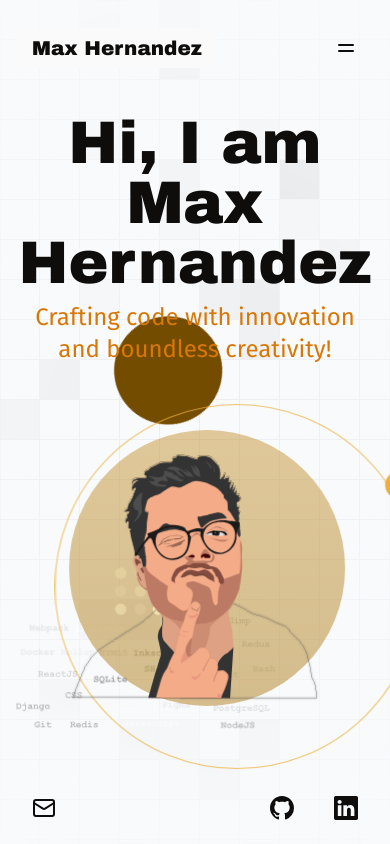
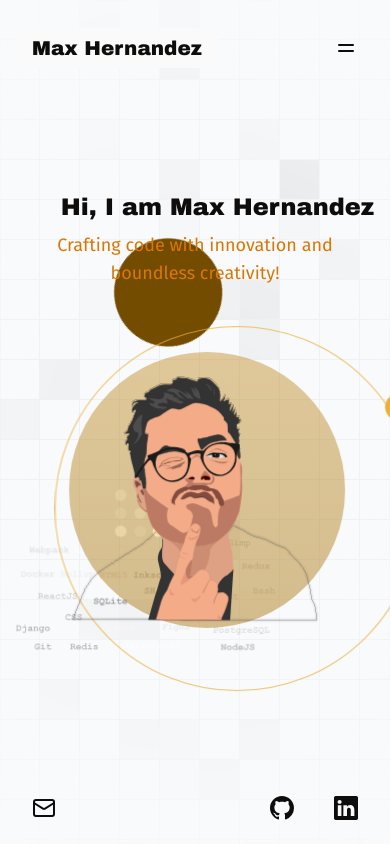
Before and after one commit to maxkalavera/maxkalavera.github.io, a Next.js app: page / in a window 390 px wide. Built offline with nearby package versions, Linux system fonts and the light colour scheme.

Commit message:
Update Hero.tsx

```diff
--- a/src/app/_components/Hero.tsx
+++ b/src/app/_components/Hero.tsx
@@ -30,10 +30,10 @@ const Hero = React.forwardRef<HTMLDivElement, Props>((
           "flex flex-col justify-center items-end gap-2",
         )}
       >
-        <h1 className="font-display text-foreground text-6xl text-center md:text-end">
+        <h1 className="font-display text-foreground text-2xl md:text-6xl text-center md:text-end">
           Hi, I am Max Hernandez
         </h1>
-        <h4 className="font-body text-amber-600  dark:text-primary-300 text-2xl text-center md:text-end">
+        <h4 className="font-body text-amber-600  dark:text-primary-300 text-lg md:text-2xl text-center md:text-end">
           Crafting code with innovation and boundless creativity!
         </h4>
       </div>
```
